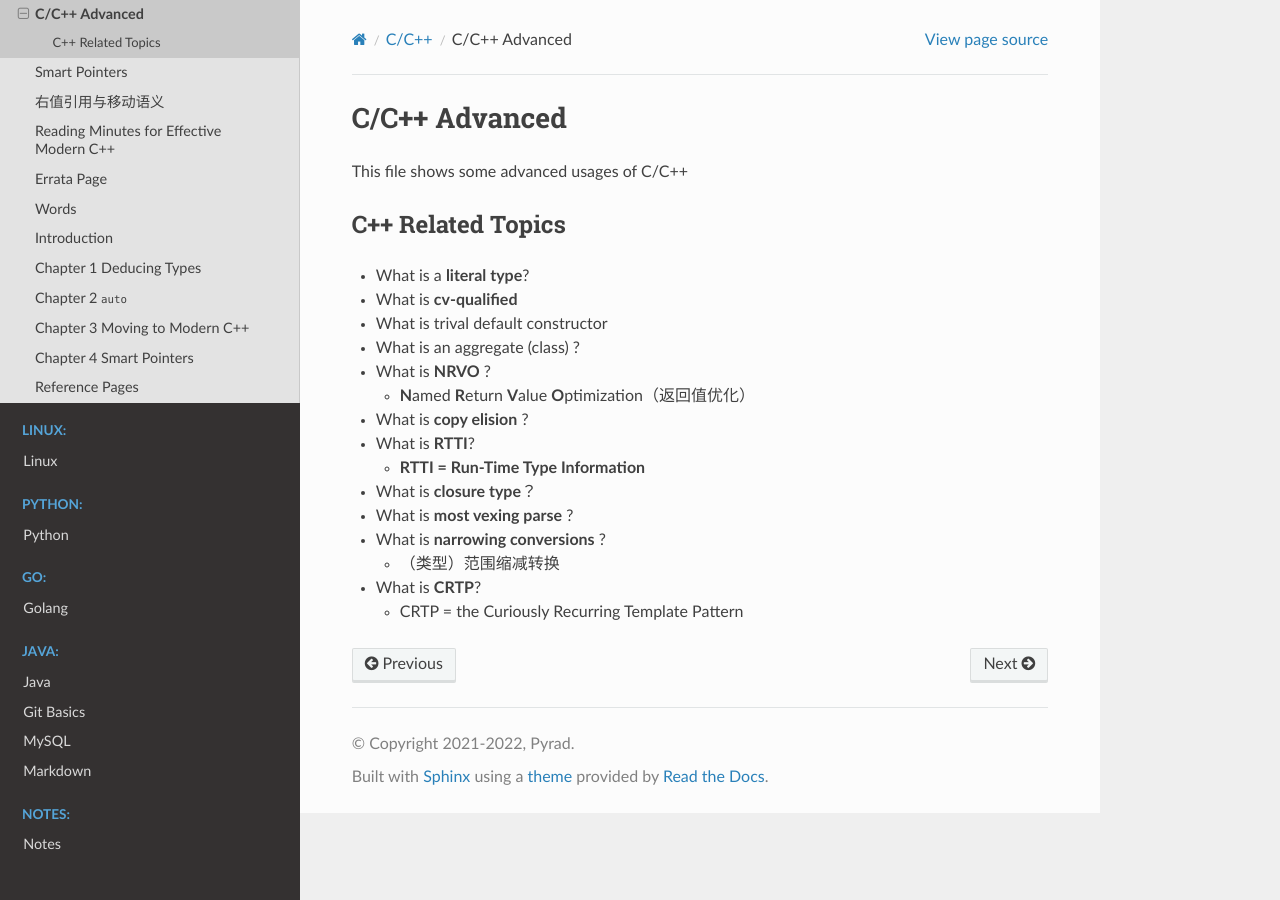
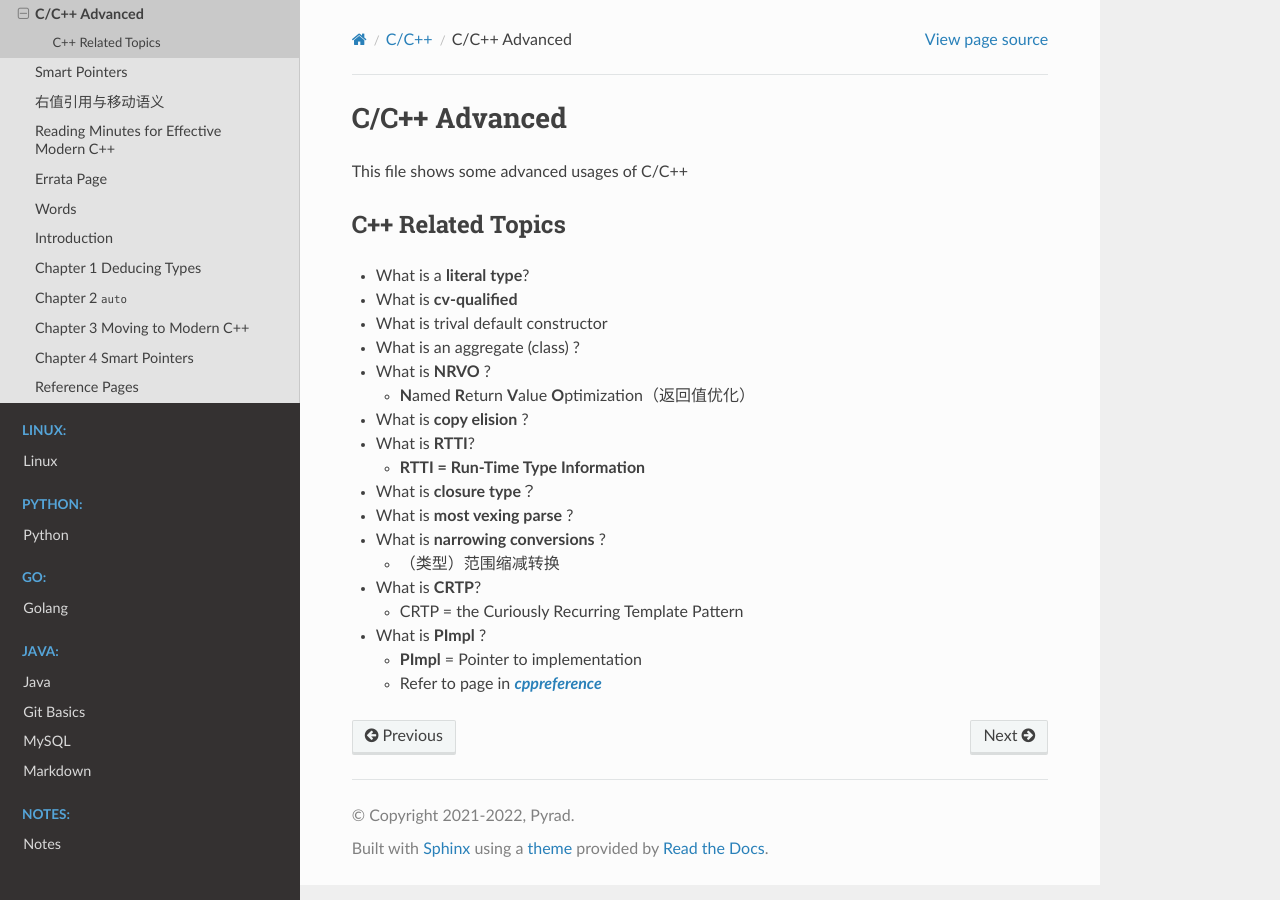
Before and after one commit to Pyrad/pyradnotes, a Sphinx documentation site: the page built from source/CPP/CppAdvanced.md, in a window 1280 px wide. Built offline with Sphinx 7.4.7 and the Read the Docs theme 2.0.0, drawn with Linux system fonts in a browser that asks for light colours.

Commit message:
What is PImpl ?
PImpl = Pointer to implementation

```diff
--- a/source/CPP/CppAdvanced.md
+++ b/source/CPP/CppAdvanced.md
@@ -21,3 +21,6 @@ This file shows some advanced usages of C/C++
   - （类型）范围缩减转换
 - What is **CRTP**?
   - CRTP = the Curiously Recurring Template Pattern
+- What is **PImpl** ?
+  - **PImpl** = Pointer to implementation
+  - Refer to page in [***cppreference***](https://en.cppreference.com/w/cpp/language/pimpl)
```
